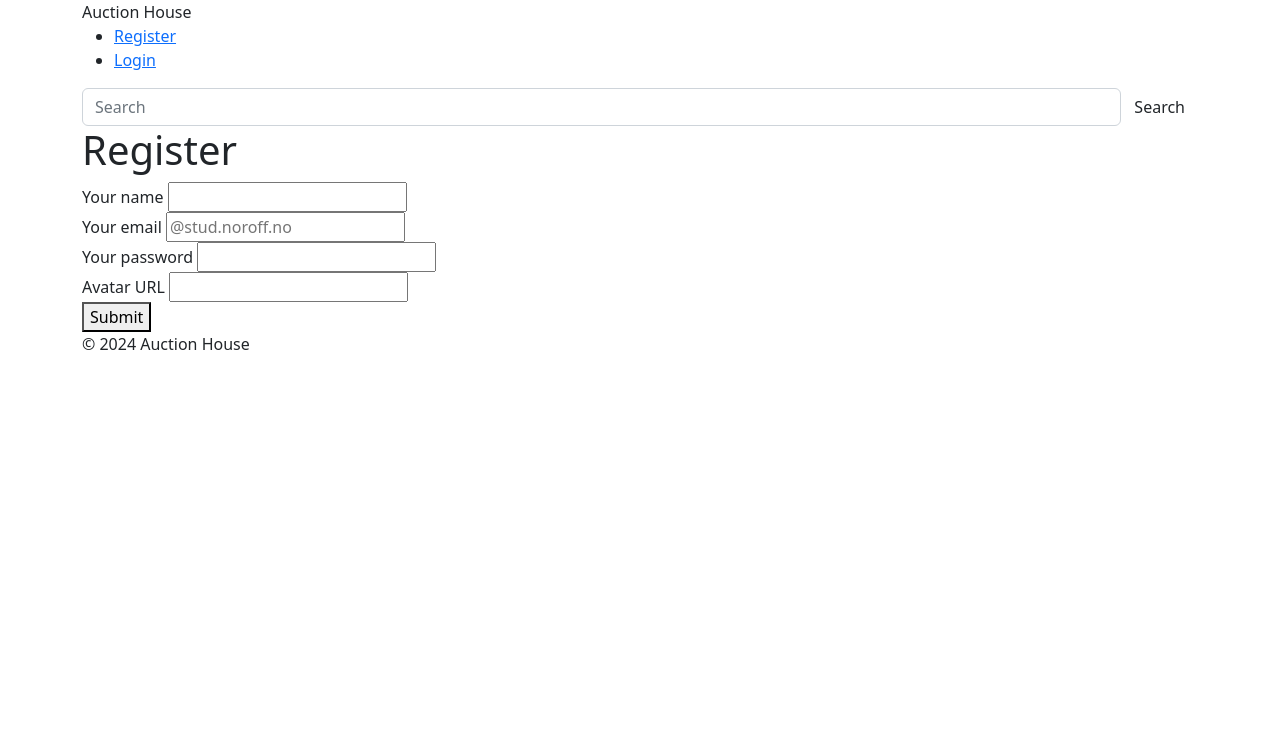
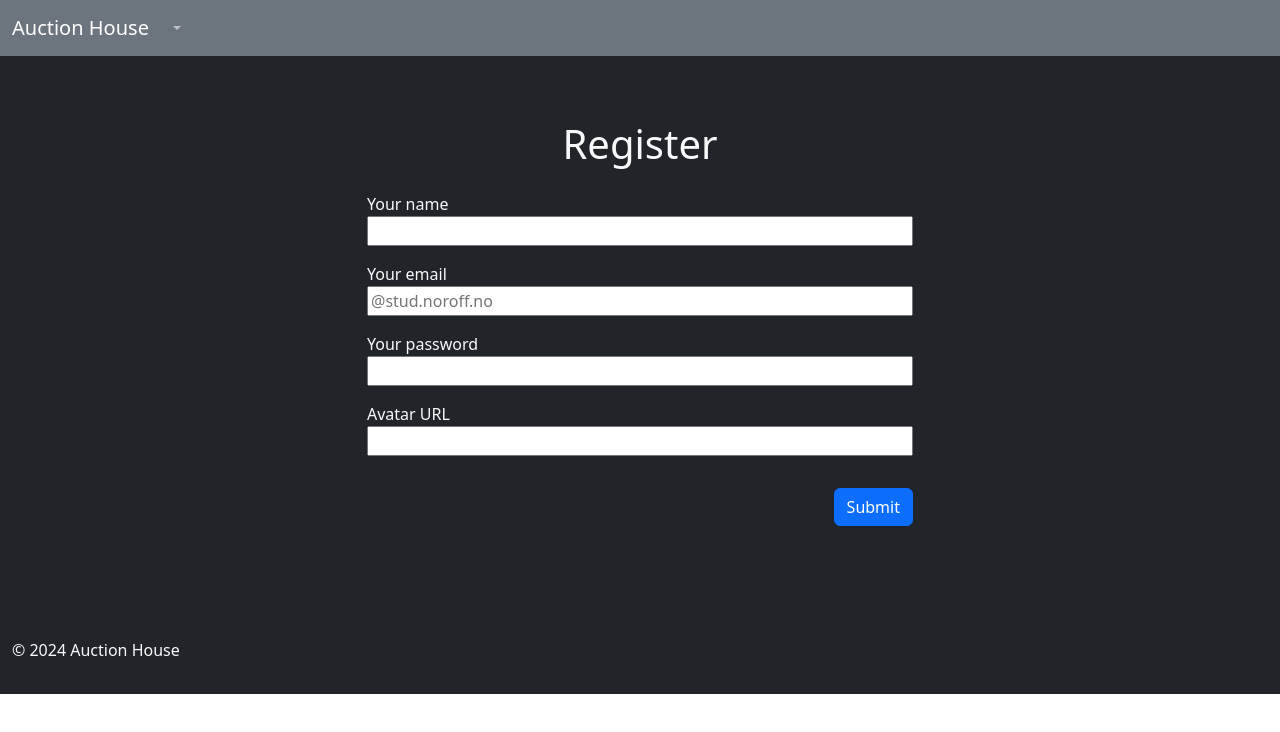
Before and after one commit to cecsun/semester-project-2, a website with bundled scripts: page register/index.html in a window 1280 px wide. Built offline with nearby package versions, Linux system fonts and the light colour scheme.

Commit message:
Updated bootstrap

```diff
--- a/register/index.html
+++ b/register/index.html
@@ -13,51 +13,68 @@
 </head>
 <body>
 
-    <header>
-        <div class="container">
-            <div><a class="navbar-brand" href="/">Auction House</a></div>
-            <nav class="page-nav">
-                <ul class="page-nav-list">
-                    <li><a href="/register">Register</a></li>
-                    <li><a href="/login">Login</a></li>
+    <header class="sticky-top">
+        <nav class="navbar navbar-expand-md bg-secondary navbar-dark">
+            <div class="container-fluid">
+                <a class="navbar-brand" href="/listings/index.html">Auction House</a>
+                <button class="navbar-toggler" type="button" data-bs-toggle="collapse" data-bs-target="#navbarSupportedContent" aria-controls="navbarSupportedContent" aria-expanded="false" aria-label="Toggle navigation">
+                    <span class="navbar-toggler-icon"></span>
+                </button>
+                <!-- <div class="collapse navbar-collapse" id="navbarSupportedContent"> -->
+                    <ul class="navbar-nav me-auto">
+                        <li class="nav-item dropdown">
+                        <a class="nav-link dropdown-toggle" href="#" role="button" data-bs-toggle="dropdown" aria-expanded="false"></a>
+                        <ul class="dropdown-menu">
+                            <li><a class="dropdown-item" href="/listings/index.html">Listings</a></li>
+                            <li><hr class="dropdown-divider"></li>
+                            <li><a class="dropdown-item" href="/login/index.html">Log in</a></li>
                         </ul>
-                <form class="d-flex" role="search" id="search-form" name="search-form">
-                    <input class="form-control" name="search" type="text" placeholder="Search" aria-label="Search">
-                    <button class="btn" id="search-submit" type="submit">Search</button>
-                </form>
+                        </li>
+                    </ul>
+                    <!-- <form class="d-flex" role="search" id="search-form" name="search-form">
+                        <input class="form-control me-2" name="search" type="text" placeholder="Search" aria-label="Search">
+                        <button class="btn btn-outline-light" id="search-submit" type="submit">Search</button>
+                    </form> -->
+                <!-- </div> -->
+            </div>
         </nav>
-        </div>
     </header>
 
-    <main>
-        <div class="container">
+    <main class="flex-grow-1 bg-dark text-light">
+        <div class="container py-5">
+            <div class="row justify-content-center">
+                <div class="col-12 col-md-6">
+                    <div class="py-3 d-flex justify-content-center">
                         <h1>Register</h1>
+                    </div>
                     <form action="/index.html" id="register-form" name="register-form">
-                <div>
+                        <div class="mb-3">
                             <label for="name">Your name</label>
-                    <input name="name" id="form-name" value=""/>
+                            <input name="name" id="form-name" value="" style="width: 100%;"/>
                         </div>
-                <div>
+                        <div class="mb-3">
                             <label for="email">Your email</label>
-                    <input name="email" type="email" id="form-email" placeholder="@stud.noroff.no"/>
+                            <input name="email" type="email" id="form-email" placeholder="@stud.noroff.no" style="width: 100%;"/>
                         </div>
-                <div>
+                        <div class="mb-3">
                             <label for="password">Your password</label>
-                    <input name="password" type="password" id="form-password" value=""/>
+                            <input name="password" type="password" id="form-password" value="" style="width: 100%;"/>
                         </div>
-                <div>
+                        <div class="mb-3">
                             <label for="avatar">Avatar URL</label>
-                    <input name="avatar" type="url" id="form-avatar">
+                            <input name="avatar" type="url" id="form-avatar" style="width: 100%;">
                         </div>
-                <div>
-                    <button>Submit</button>
+                        <div class="py-3 d-flex float-end">
+                            <button class="btn btn-primary">Submit</button>
                         </div>
                     </form>
                 </div>
+            </div>
+        </div>
     </main>
 
-    <footer>
-        <div class="container">
+    <footer class="d-flex bg-dark text-light pt-5 pb-3">
+        <div class="container-fluid">
             <p>&copy; 2024 Auction House</p>
         </div>
     </footer>
```
Also changed, not shown: login/index.html (+39 -22 lines). Lines whose indentation alone changed are shown as unchanged.
